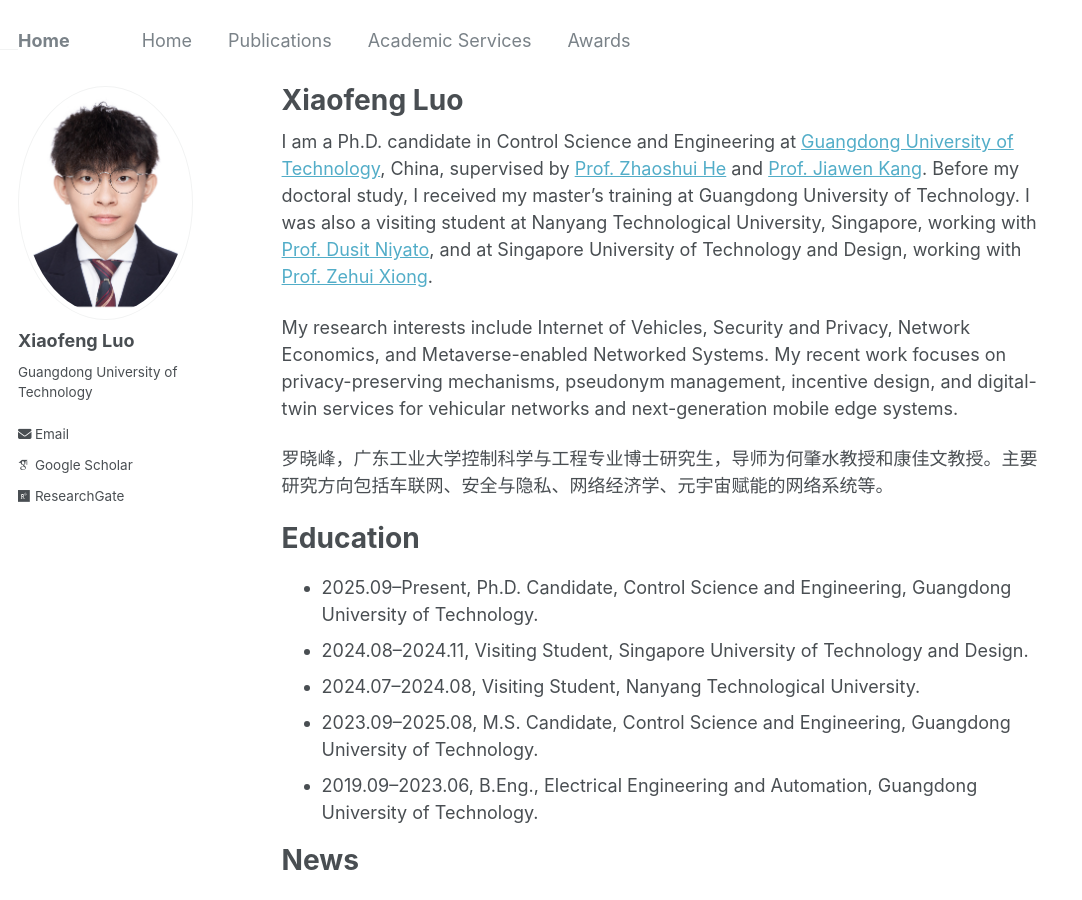
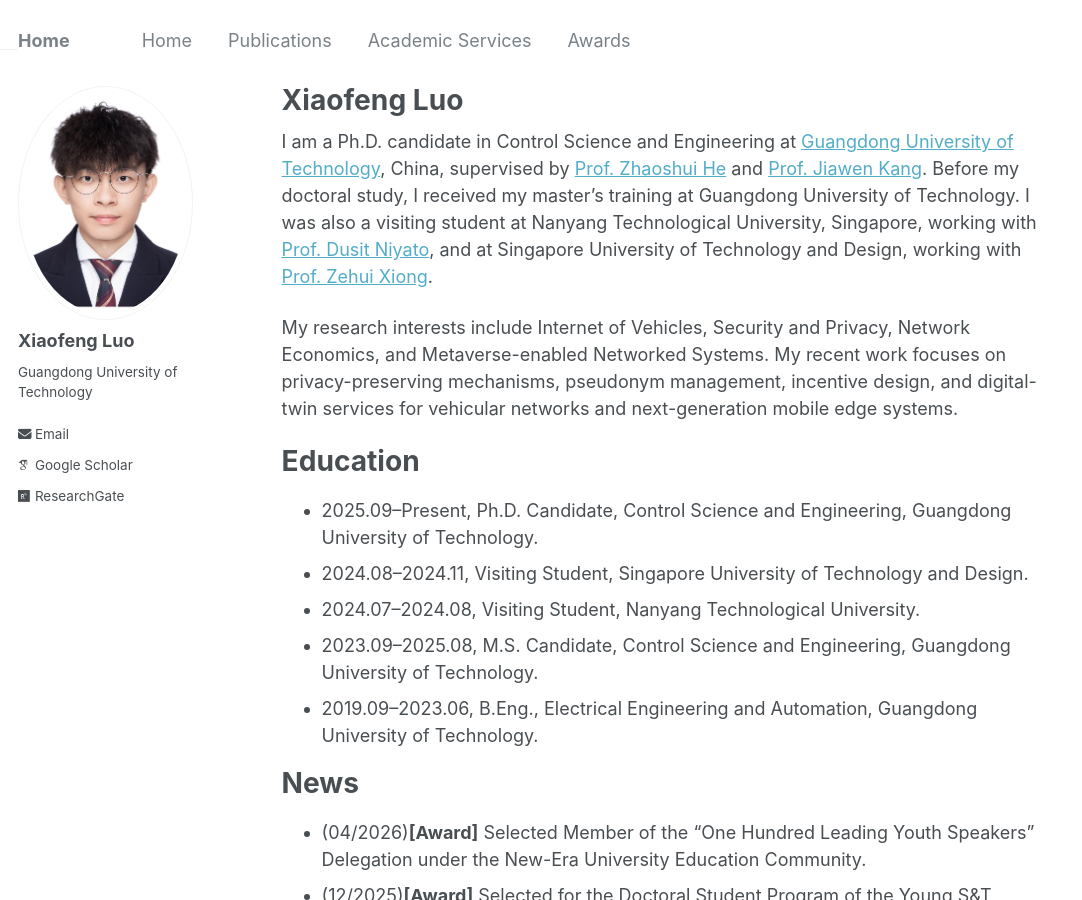
Before and after one commit to gdutxiaofengluo/gdutxiaofengluo.github.io, a Jekyll site: the page built from _pages/about.md, in a window 1280 px wide and 900 px high. Shown: the whole window, without its empty margins (0-1082 px from the left). Built offline with Jekyll 4.4.1, drawn with Linux system fonts in a browser that asks for light colours; some web fonts are replaced.

Commit message:
Update about.md

```diff
--- a/_pages/about.md
+++ b/_pages/about.md
@@ -10,8 +10,6 @@ redirect_from:
 I am a Ph.D. candidate in Control Science and Engineering at [Guangdong University of Technology](https://www.gdut.edu.cn/), China, supervised by [Prof. Zhaoshui He](https://teacher.gdut.edu.cn/hezhaoshui/en/index.htm) and [Prof. Jiawen Kang](https://teacher.gdut.edu.cn/kangjiawen/zh_CN/index.htm). Before my doctoral study, I received my master's training at Guangdong University of Technology. I was also a visiting student at Nanyang Technological University, Singapore, working with [Prof. Dusit Niyato](https://personal.ntu.edu.sg/dniyato/), and at Singapore University of Technology and Design, working with [Prof. Zehui Xiong](https://sites.google.com/view/zehuixiong).
 
 My research interests include Internet of Vehicles, Security and Privacy, Network Economics, and Metaverse-enabled Networked Systems. My recent work focuses on privacy-preserving mechanisms, pseudonym management, incentive design, and digital-twin services for vehicular networks and next-generation mobile edge systems.
-
-罗晓峰，广东工业大学控制科学与工程专业博士研究生，导师为何肇水教授和康佳文教授。主要研究方向包括车联网、安全与隐私、网络经济学、元宇宙赋能的网络系统等。
 
 Education
 ======
```
